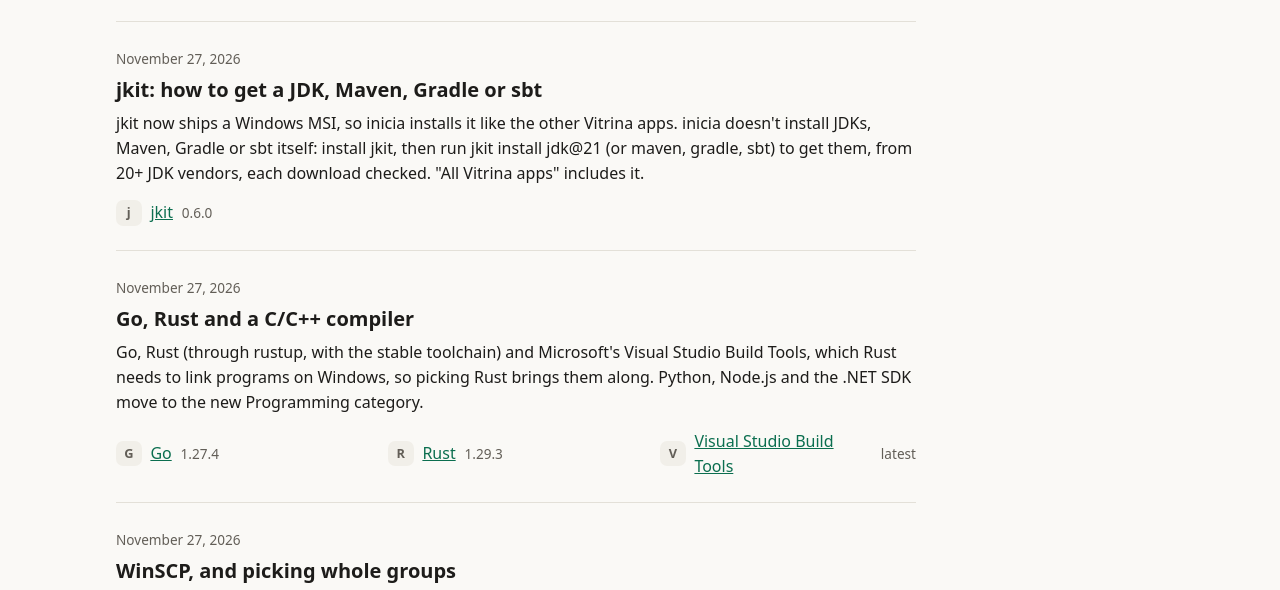
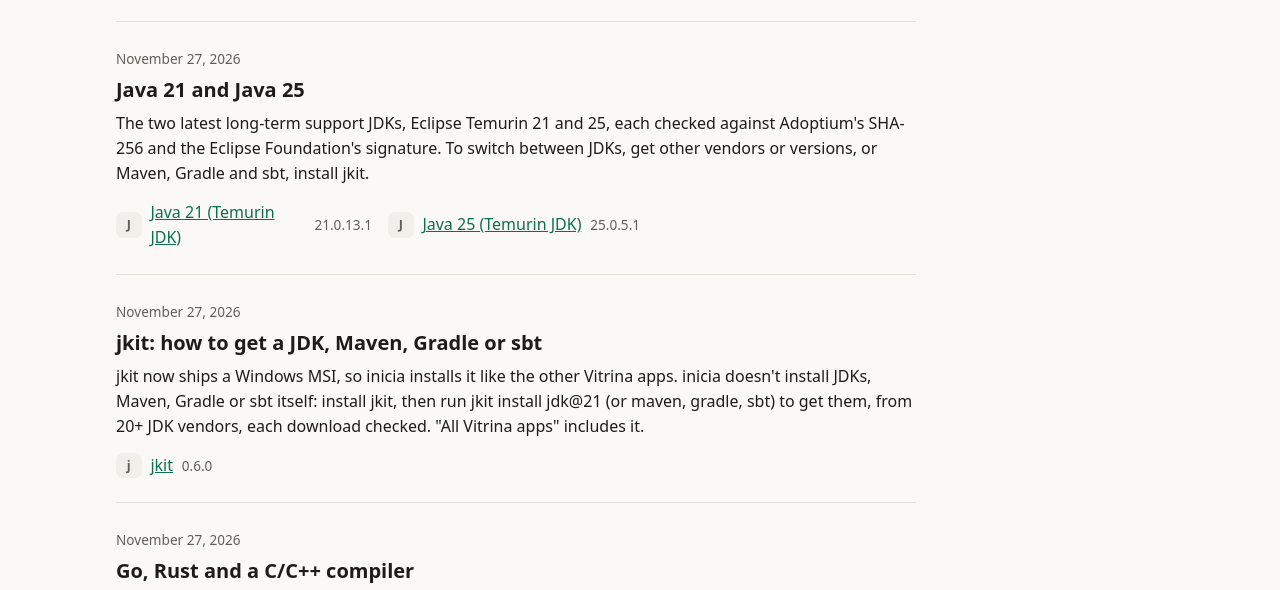
Before and after one commit to adriandeleon/inicia, a plain HTML site: page web/news.html in a window 1280 px wide. Shown: the part 189-779 px from the top of the page. Drawn offline with Linux system fonts and the light colour scheme; no server answers; files whose address does not match are found by name.

Commit message:
Add Java 21 and Java 25 (Eclipse Temurin JDKs)
The two latest long-term support JDKs, beside jkit: Eclipse Temurin's
x64 MSIs, 21.0.13.1 and 25.0.5.1, each checked against Adoptium's
SHA-256 and the Eclipse Foundation's signature. Their cards, Docs and
News point to jkit for switching JDKs, other versions and vendors, and
Maven, Gradle or sbt.

Tested on Windows 11: both installed silently, Windows lists them as
"Eclipse Temurin JDK with Hotspot 21.0.13.1+2" and "... 25.0.5.1+2"
(detected separately, up to date afterwards), and a new terminal runs
java -version (25: the JDK installed last comes first on the PATH).

Co-Authored-By: Claude Opus 5.5 <noreply@anthropic.com>

```diff
--- a/src/main/resources/dev/inicia/catalog.json
+++ b/src/main/resources/dev/inicia/catalog.json
@@ -228,6 +228,46 @@
           "url": "https://github.com/adriandeleon/jkit/releases/download/v0.6.0/jkit-0.6.0-windows-x64.msi",
           "size": 11636736,
           "sha256": "105bbb8b3c7b239c25119cc884dd20c57c24e902f15d0c6045405ebec84008a0"
+        }
+      ]
+    },
+    {
+      "id": "temurin-21",
+      "name": "Java 21 (Temurin JDK)",
+      "category": "Programming",
+      "description": "Java 21, a long-term support release: Eclipse Temurin's JDK, on the PATH. For other versions and vendors, and Maven, Gradle or sbt, use jkit",
+      "homepage": "https://adoptium.net/",
+      "version": "21.0.13.1",
+      "released": "2026-11-20",
+      "detect": { "displayName": "^Eclipse Temurin JDK with Hotspot 21\\." },
+      "installers": [
+        {
+          "arch": "x64",
+          "type": "msi",
+          "url": "https://github.com/adoptium/temurin21-binaries/releases/download/jdk-21.0.13.1%2B2/OpenJDK21U-jdk_x64_windows_hotspot_21.0.13.1_2.msi",
+          "size": 179687424,
+          "sha256": "24742e4539f122f0427e33b195c96c93a5369da1f5da95f642825ce3813ff815",
+          "signer": "Eclipse Foundation"
+        }
+      ]
+    },
+    {
+      "id": "temurin-25",
+      "name": "Java 25 (Temurin JDK)",
+      "category": "Programming",
+      "description": "Java 25, a long-term support release: Eclipse Temurin's JDK, on the PATH. For other versions and vendors, and Maven, Gradle or sbt, use jkit",
+      "homepage": "https://adoptium.net/",
+      "version": "25.0.5.1",
+      "released": "2026-11-20",
+      "detect": { "displayName": "^Eclipse Temurin JDK with Hotspot 25\\." },
+      "installers": [
+        {
+          "arch": "x64",
+          "type": "msi",
+          "url": "https://github.com/adoptium/temurin25-binaries/releases/download/jdk-25.0.5.1%2B2/OpenJDK25U-jdk_x64_windows_hotspot_25.0.5.1_2.msi",
+          "size": 116097024,
+          "sha256": "26599896b3fba3e3017c2e823a3fbb286a8a7b8a76f7dd05069e1a731f514513",
+          "signer": "Eclipse Foundation"
         }
       ]
     },
--- a/web/news.json
+++ b/web/news.json
@@ -1,4 +1,13 @@
 [
+  {
+    "date": "2026-11-27",
+    "title": "Java 21 and Java 25",
+    "text": "The two latest long-term support JDKs, Eclipse Temurin 21 and 25, each checked against Adoptium's SHA-256 and the Eclipse Foundation's signature. To switch between JDKs, get other vendors or versions, or Maven, Gradle and sbt, install jkit.",
+    "apps": [
+      "temurin-21",
+      "temurin-25"
+    ]
+  },
   {
     "date": "2026-11-27",
     "title": "jkit: how to get a JDK, Maven, Gradle or sbt",
```
Also changed, not shown: web/docs.html (+6 -4 lines), web/icons/temurin-21.png (added), web/icons/temurin-25.png (added).
